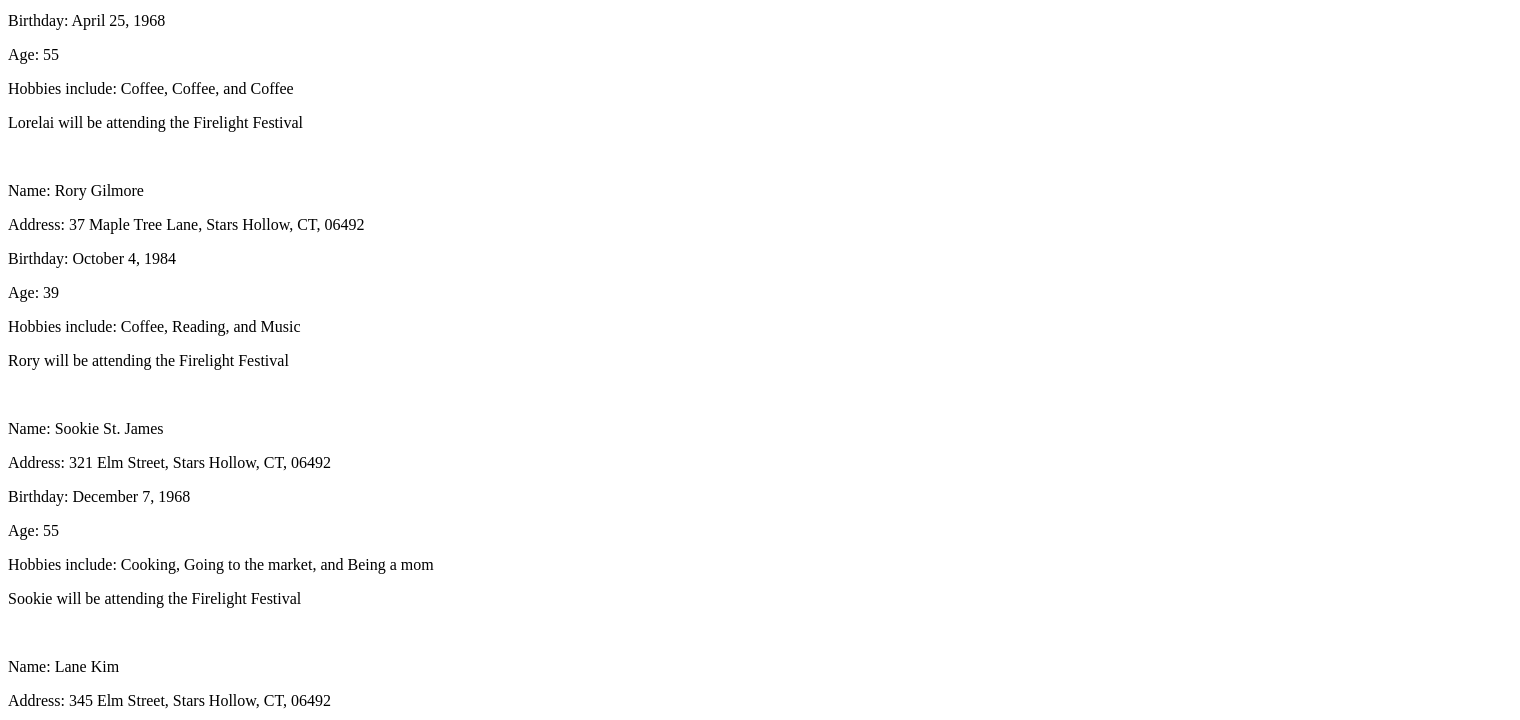
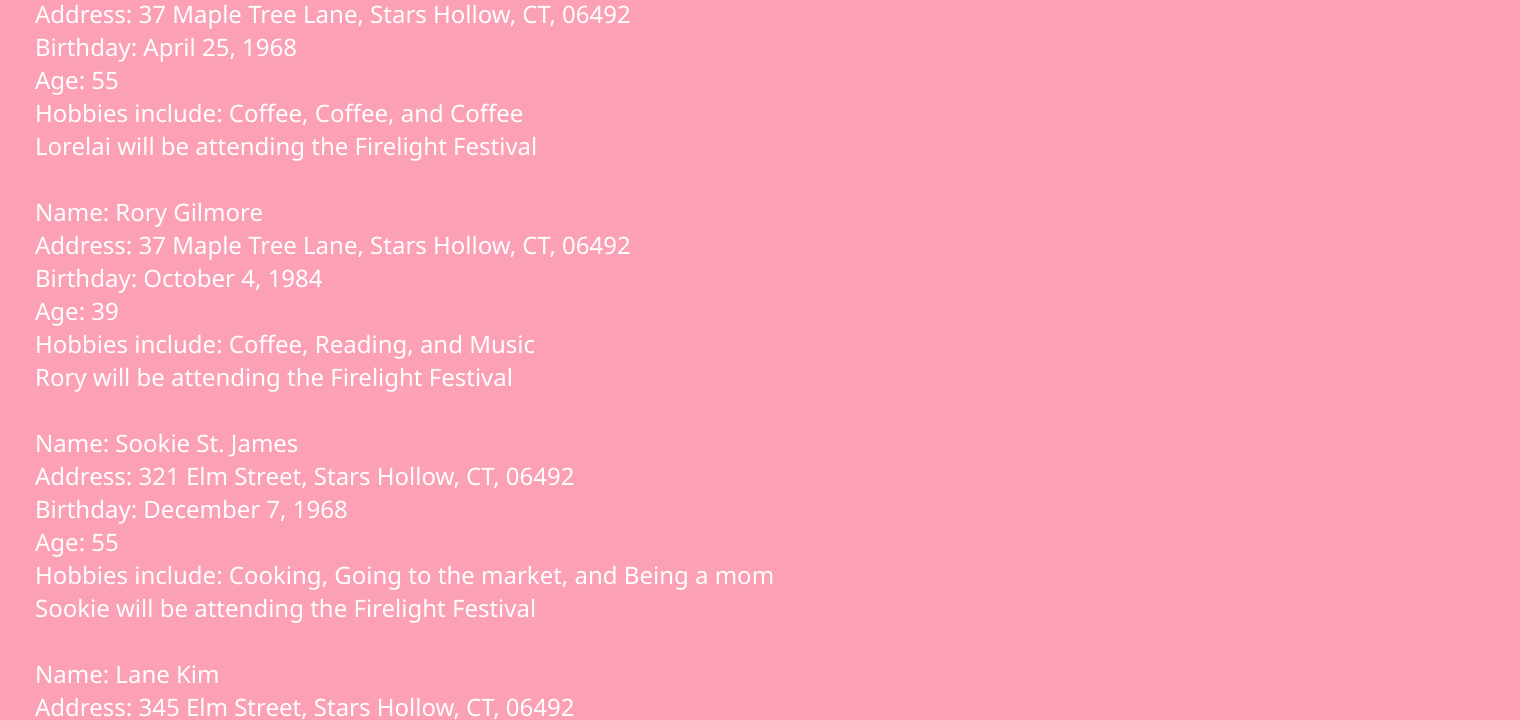
Before and after one commit to kylaleaman/SD9-JavaScript-FinalSprint-KL, a plain HTML site: page index.html in a window 1280 px wide. Shown: the part 136-856 px from the top of the page, 1520 px wide, since content can reach past the window. Drawn offline with Linux system fonts and the light colour scheme.

Commit message:
Added style sheet using CSS and updated main index

```diff
--- /dev/null
+++ b/gilmore.css
@@ -0,0 +1,18 @@
+* {
+    margin: 0px;
+    padding: 0px;
+    box-sizing: border-box;
+  }
+
+  .mainbox {
+    width: 1500px;
+    height: 1000px;
+    background-color: #fba0b5;
+    padding: 15px;
+    margin: 20px;
+    text-align: left;
+    color: white;
+    font-weight: 500;
+    font-family: 'Segoe UI', Tahoma, Geneva, Verdana, sans-serif;
+    font-size: 24px;
+  }
--- a/gilmore.js
+++ b/gilmore.js
@@ -2,7 +2,7 @@ document.addEventListener("DOMContentLoaded", function () {
   fetch('gilmoregirls.json')
       .then(response => response.json())
       .then(gilmoregirls => {
-          let html = '<h1>Gilmore Girls JSON Project</h1>';
+          let html = '<h1>Gilmore Girls Firelight Festival Database</h1>';
 
           gilmoregirls.forEach(character => {
               html += `
--- a/index.html
+++ b/index.html
@@ -4,11 +4,13 @@
     <meta charset="UTF-8">
     <meta name="viewport" content="width=device-width, initial-scale=1.0">
     <title>Gilmore Girls</title>
-
+    <link rel = "stylesheet" href = "gilmore.css"/>
 </head>
-
-<body>
-    <h1>Gilmore Girls Firelight Festival Database</h1>
-    <script src="gilmore.js"></script>
+<body class = "mainbox">
+    <center>
+            <p>
+              <script src = "gilmore.js"></script>
+            </p>
+      </center>
 </body>
 </html>
```
